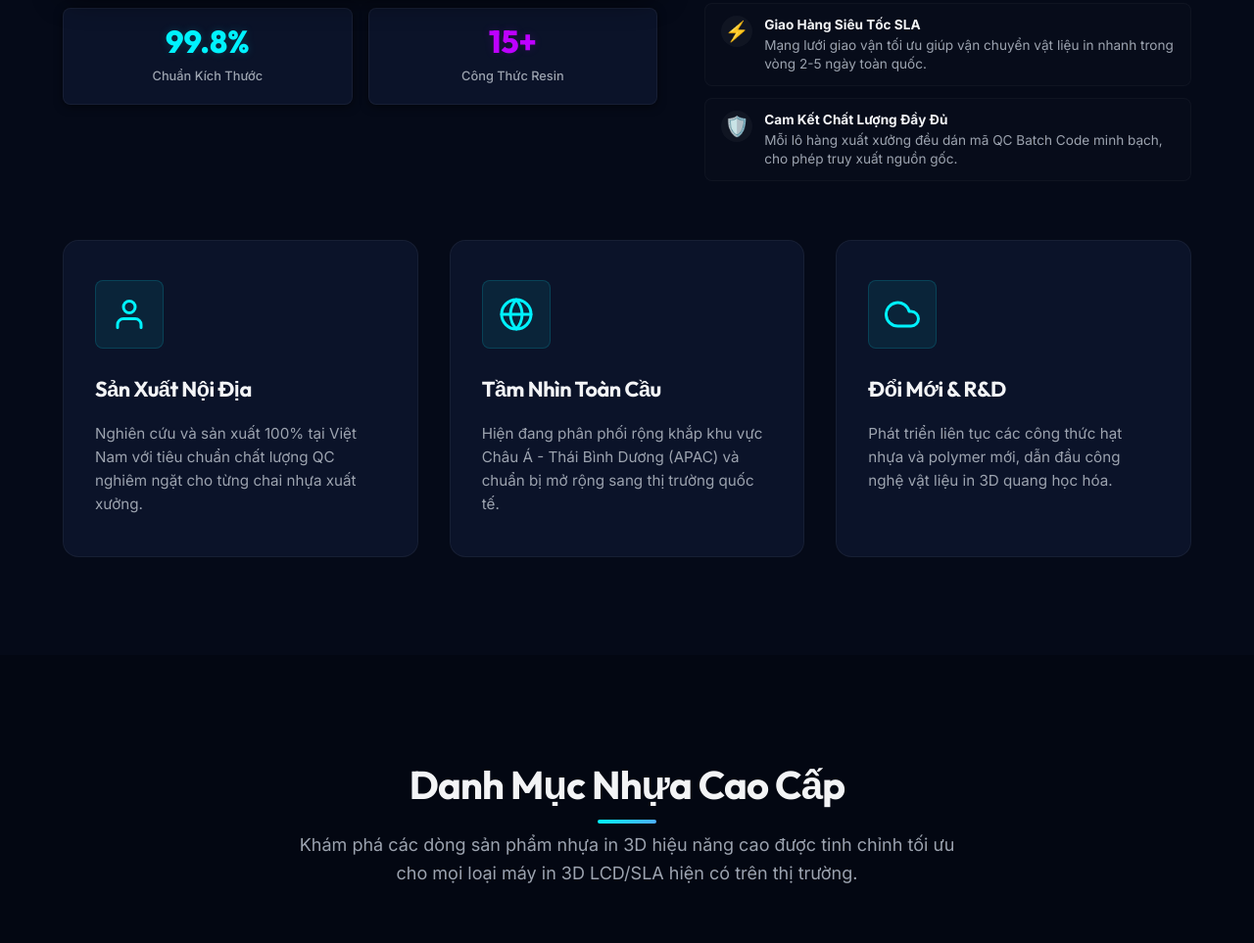
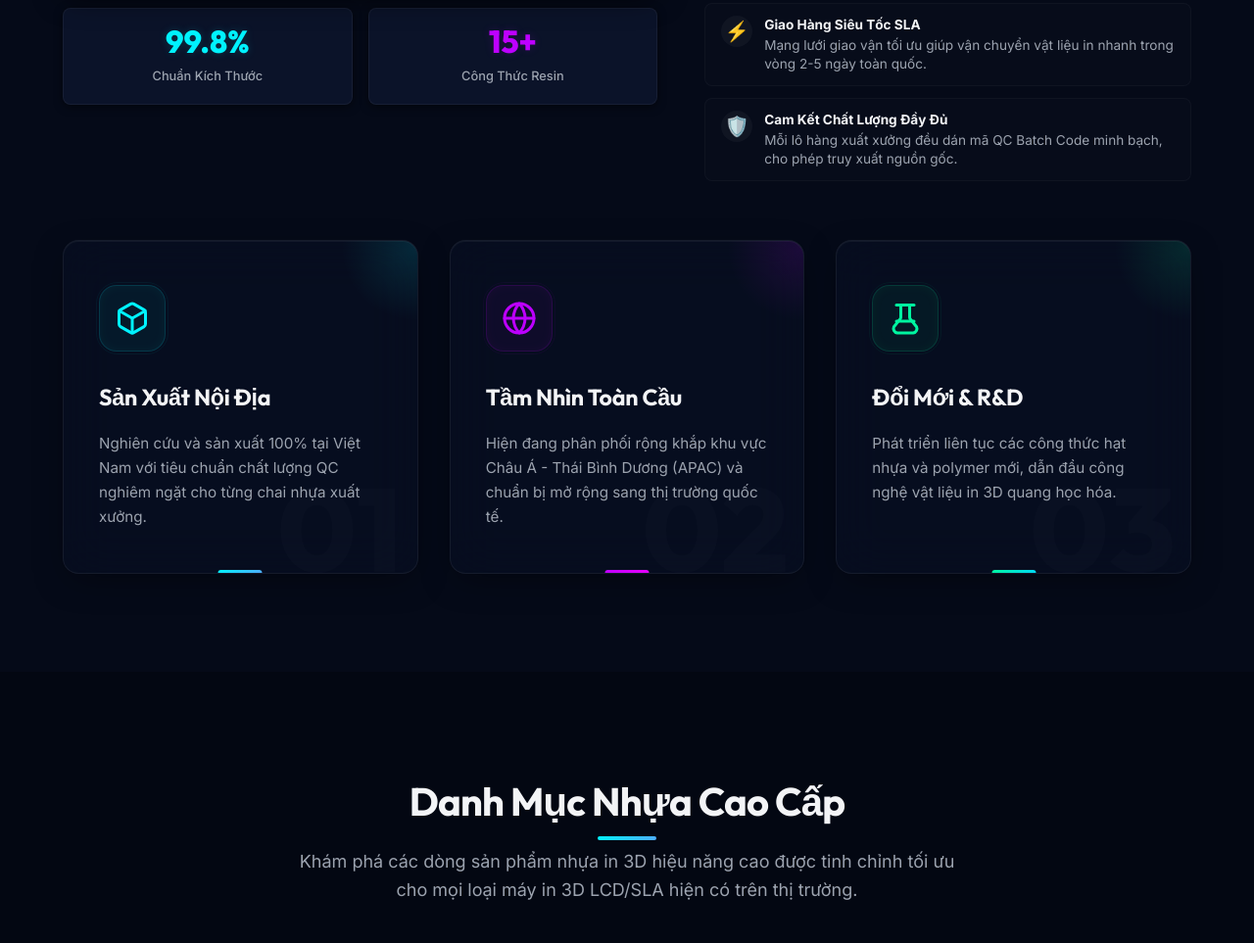
Before and after one commit to KhoaSuyThan/Print3DWeb, a plain HTML site: page index.html in a window 1280 px wide. Shown: the part 1470-2433 px from the top of the page at 98% size. Drawn offline with Linux system fonts and the light colour scheme.

Commit message:
Cải thiện cơ bản giao diện

```diff
--- a/index.html
+++ b/index.html
@@ -170,18 +170,23 @@
                 </div>
 
                 <div class="about-pillars grid-3">
-                    <div class="pillar-card">
+                    <div class="pillar-card pillar-domestic">
+                        <div class="pillar-glow"></div>
+                        <div class="pillar-number">01</div>
                         <div class="pillar-icon-wrapper">
                             <svg viewBox="0 0 24 24" width="36" height="36" fill="none" stroke="currentColor" stroke-width="2" stroke-linecap="round" stroke-linejoin="round">
-                                <path d="M20 21v-2a4 4 0 0 0-4-4H8a4 4 0 0 0-4 4v2"></path>
-                                <circle cx="12" cy="7" r="4"></circle>
+                                <path d="M21 16V8a2 2 0 0 0-1-1.73l-7-4a2 2 0 0 0-2 0l-7 4A2 2 0 0 0 3 8v8a2 2 0 0 0 1 1.73l7 4a2 2 0 0 0 2 0l7-4A2 2 0 0 0 21 16z"></path>
+                                <polyline points="3.27 6.96 12 12.01 20.73 6.96"></polyline>
+                                <line x1="12" y1="22.08" x2="12" y2="12"></line>
                             </svg>
                         </div>
                         <h3>Sản Xuất Nội Địa</h3>
                         <p>Nghiên cứu và sản xuất 100% tại Việt Nam với tiêu chuẩn chất lượng QC nghiêm ngặt cho từng chai nhựa xuất xưởng.</p>
                     </div>
 
-                    <div class="pillar-card">
+                    <div class="pillar-card pillar-global">
+                        <div class="pillar-glow"></div>
+                        <div class="pillar-number">02</div>
                         <div class="pillar-icon-wrapper">
                             <svg viewBox="0 0 24 24" width="36" height="36" fill="none" stroke="currentColor" stroke-width="2" stroke-linecap="round" stroke-linejoin="round">
                                 <circle cx="12" cy="12" r="10"></circle>
@@ -193,10 +198,14 @@
                         <p>Hiện đang phân phối rộng khắp khu vực Châu Á - Thái Bình Dương (APAC) và chuẩn bị mở rộng sang thị trường quốc tế.</p>
                     </div>
 
-                    <div class="pillar-card">
+                    <div class="pillar-card pillar-rd">
+                        <div class="pillar-glow"></div>
+                        <div class="pillar-number">03</div>
                         <div class="pillar-icon-wrapper">
                             <svg viewBox="0 0 24 24" width="36" height="36" fill="none" stroke="currentColor" stroke-width="2" stroke-linecap="round" stroke-linejoin="round">
-                                <path d="M18 10h-1.26A8 8 0 1 0 9 20h9a5 5 0 0 0 0-10z"></path>
+                                <path d="M6 3h12"></path>
+                                <path d="M9 3v8.3a2 2 0 0 1-.5 1.3L4.3 17.8A3 3 0 0 0 6.6 22h10.8a3 3 0 0 0 2.3-4.2L15.5 12.6a2 2 0 0 1-.5-1.3V3"></path>
+                                <path d="M6 14h12"></path>
                             </svg>
                         </div>
                         <h3>Đổi Mới & R&D</h3>
--- a/style.css
+++ b/style.css
@@ -677,68 +677,182 @@ img {
     margin-top: 40px;
 }
 
+/* Unique variables for each card theme */
+.pillar-card.pillar-domestic {
+    --pillar-color: #00f2fe;
+    --pillar-color-rgb: 0, 242, 254;
+    --pillar-gradient: linear-gradient(135deg, #00f2fe 0%, #4facfe 100%);
+}
+
+.pillar-card.pillar-global {
+    --pillar-color: #bd00ff;
+    --pillar-color-rgb: 189, 0, 255;
+    --pillar-gradient: linear-gradient(135deg, #bd00ff 0%, #e800ff 100%);
+}
+
+.pillar-card.pillar-rd {
+    --pillar-color: #00f5a0;
+    --pillar-color-rgb: 0, 245, 160;
+    --pillar-gradient: linear-gradient(135deg, #00f5a0 0%, #00d9f6 100%);
+}
+
 .pillar-card {
-    background: var(--bg-card);
-    border: 1px solid rgba(255, 255, 255, 0.05);
+    background: rgba(11, 19, 41, 0.45);
+    backdrop-filter: blur(24px);
+    -webkit-backdrop-filter: blur(24px);
+    border: 1px solid rgba(255, 255, 255, 0.06);
     border-radius: var(--border-radius-md);
-    padding: 40px 32px;
-    transition: var(--transition-smooth);
+    padding: 45px 36px;
+    transition: all 0.5s cubic-bezier(0.16, 1, 0.3, 1);
     position: relative;
     overflow: hidden;
-}
-
-.pillar-card::before {
+    display: flex;
+    flex-direction: column;
+    z-index: 1;
+    box-shadow: 0 10px 35px -10px rgba(0, 0, 0, 0.5), inset 0 1px 0 rgba(255, 255, 255, 0.05);
+}
+
+/* Beautiful dynamic glow blob behind the card content */
+.pillar-glow {
+    position: absolute;
+    top: -20%;
+    right: -20%;
+    width: 150px;
+    height: 150px;
+    background: radial-gradient(circle, rgba(var(--pillar-color-rgb), 0.12) 0%, transparent 70%);
+    border-radius: 50%;
+    pointer-events: none;
+    z-index: -1;
+    transition: all 0.6s cubic-bezier(0.16, 1, 0.3, 1);
+}
+
+/* Big faint watermark number in the background */
+.pillar-number {
+    position: absolute;
+    bottom: -15px;
+    right: 15px;
+    font-size: 7.5rem;
+    font-weight: 800;
+    font-family: 'Outfit', sans-serif;
+    color: rgba(255, 255, 255, 0.015);
+    line-height: 1;
+    pointer-events: none;
+    user-select: none;
+    z-index: -1;
+    transition: all 0.5s cubic-bezier(0.16, 1, 0.3, 1);
+}
+
+/* Card hover animation */
+.pillar-card:hover {
+    transform: translateY(-10px);
+    border-color: rgba(var(--pillar-color-rgb), 0.35);
+    background: rgba(11, 19, 41, 0.65);
+    box-shadow:
+        0 25px 50px -15px rgba(0, 0, 0, 0.7),
+        0 0 35px rgba(var(--pillar-color-rgb), 0.15),
+        inset 0 1px 0 rgba(255, 255, 255, 0.1);
+}
+
+.pillar-card:hover .pillar-glow {
+    top: -10%;
+    right: -10%;
+    width: 220px;
+    height: 220px;
+    background: radial-gradient(circle, rgba(var(--pillar-color-rgb), 0.22) 0%, transparent 70%);
+}
+
+.pillar-card:hover .pillar-number {
+    color: rgba(var(--pillar-color-rgb), 0.04);
+    transform: translateY(-5px) scale(1.05);
+}
+
+/* Neon bottom expanding accent bar */
+.pillar-card::after {
     content: '';
     position: absolute;
-    top: 0;
-    left: 0;
+    bottom: 0;
+    left: 50%;
+    transform: translateX(-50%);
+    width: 45px;
+    height: 3px;
+    background: var(--pillar-gradient);
+    border-radius: 3px 3px 0 0;
+    transition: all 0.5s cubic-bezier(0.16, 1, 0.3, 1);
+}
+
+.pillar-card:hover::after {
     width: 100%;
-    height: 100%;
-    background: var(--gradient-card-glow);
-    opacity: 0;
-    transition: var(--transition-smooth);
-    pointer-events: none;
-}
-
-.pillar-card:hover {
-    transform: translateY(-8px);
-    border-color: rgba(0, 242, 254, 0.3);
-    box-shadow: var(--shadow-md);
-}
-
-.pillar-card:hover::before {
+    box-shadow: 0 -2px 10px rgba(var(--pillar-color-rgb), 0.5);
+}
+
+/* Premium Icon styling with glowing rings */
+.pillar-icon-wrapper {
+    width: 68px;
+    height: 68px;
+    background: rgba(var(--pillar-color-rgb), 0.05);
+    border-radius: 18px;
+    display: flex;
+    align-items: center;
+    justify-content: center;
+    color: var(--pillar-color);
+    margin-bottom: 28px;
+    transition: all 0.5s cubic-bezier(0.16, 1, 0.3, 1);
+    border: 1px solid rgba(var(--pillar-color-rgb), 0.15);
+    position: relative;
+    box-shadow: inset 0 0 12px rgba(var(--pillar-color-rgb), 0.05);
+}
+
+.pillar-icon-wrapper::before {
+    content: '';
+    position: absolute;
+    top: -4px;
+    left: -4px;
+    right: -4px;
+    bottom: -4px;
+    border-radius: 22px;
+    border: 1px solid rgba(var(--pillar-color-rgb), 0.05);
     opacity: 1;
-}
-
-.pillar-icon-wrapper {
-    width: 70px;
-    height: 70px;
-    background: rgba(0, 242, 254, 0.08);
-    border-radius: var(--border-radius-sm);
-    display: flex;
-    align-items: center;
-    justify-content: center;
-    color: var(--primary);
-    margin-bottom: 24px;
-    transition: var(--transition-smooth);
-    border: 1px solid rgba(0, 242, 254, 0.15);
+    transition: all 0.5s cubic-bezier(0.16, 1, 0.3, 1);
 }
 
 .pillar-card:hover .pillar-icon-wrapper {
-    background: var(--primary);
+    background: var(--pillar-gradient);
     color: #030712;
-    box-shadow: var(--shadow-glow);
-    transform: scale(1.05);
-}
-
+    transform: scale(1.05) rotate(5deg);
+    border-color: transparent;
+    box-shadow: 0 0 20px rgba(var(--pillar-color-rgb), 0.4);
+}
+
+.pillar-card:hover .pillar-icon-wrapper::before {
+    border-color: rgba(var(--pillar-color-rgb), 0.25);
+    transform: scale(1.08);
+}
+
+/* Typography styles */
 .pillar-card h3 {
-    font-size: 1.35rem;
+    font-size: 1.45rem;
+    font-weight: 700;
     margin-bottom: 16px;
+    color: var(--text-primary);
+    transition: all 0.3s ease;
+    letter-spacing: -0.01em;
+}
+
+.pillar-card:hover h3 {
+    background: var(--pillar-gradient);
+    -webkit-background-clip: text;
+    -webkit-text-fill-color: transparent;
 }
 
 .pillar-card p {
     color: var(--text-secondary);
     font-size: 0.95rem;
+    line-height: 1.65;
+    transition: all 0.3s ease;
+}
+
+.pillar-card:hover p {
+    color: rgba(243, 244, 246, 0.9);
 }
 
 /* ==========================================================================
```
